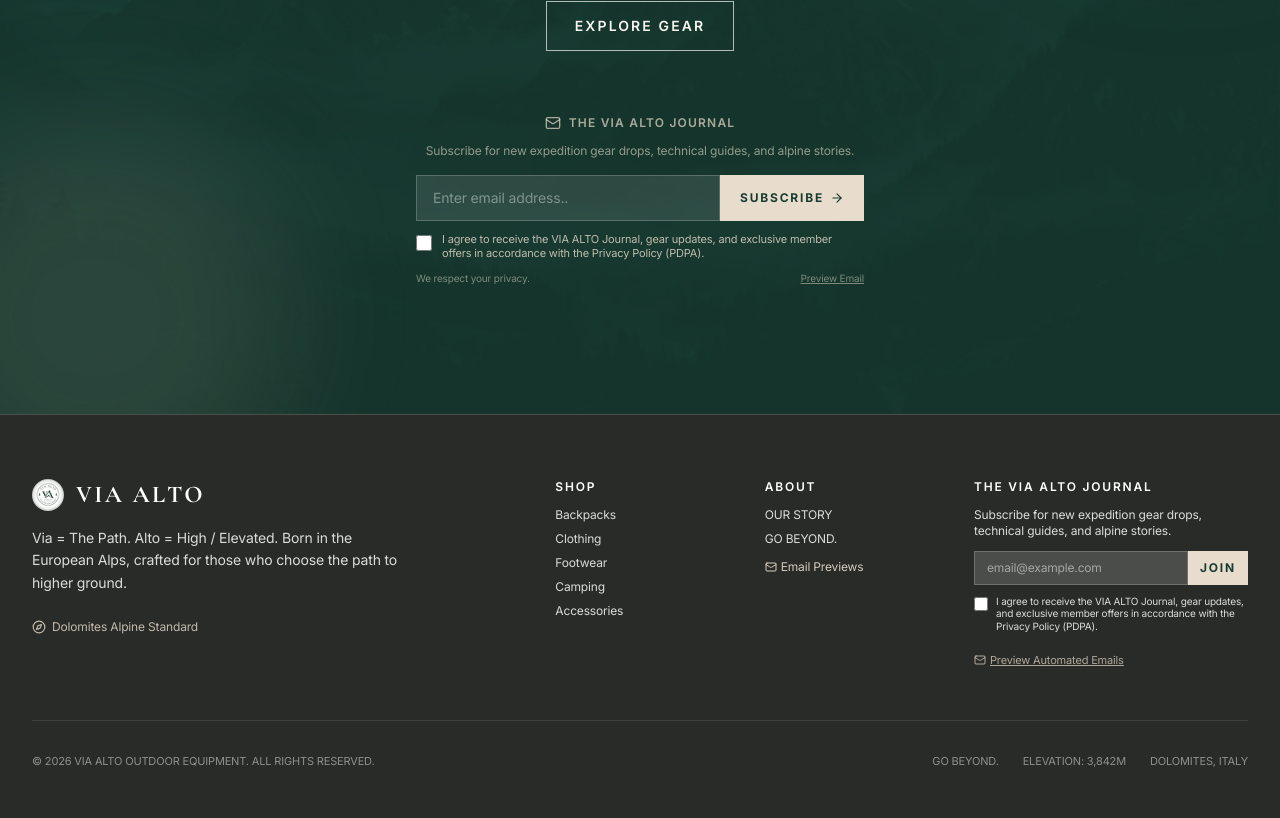
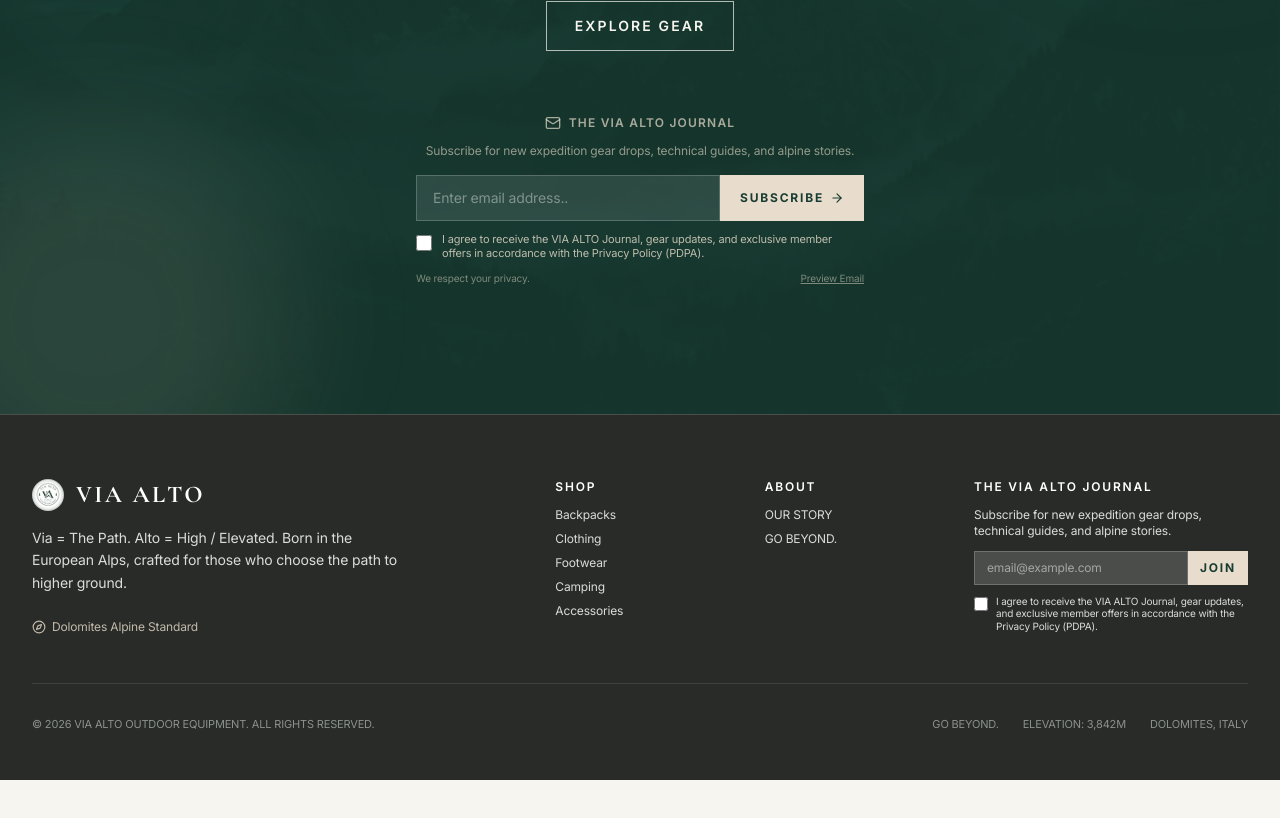
Before and after one commit to Birdie-1/via-alto, a React (Vite) app: page / in a window 1280 px wide. Shown: the part 4062-4880 px from the top of the page. After the commit the page ends 4842 px from the top, so only its background shows below. Built offline with nearby package versions, Linux system fonts and the light colour scheme.

Commit message:
refactor(footer): remove email preview links from footer columns

```diff
--- a/src/components/layout/Footer.jsx
+++ b/src/components/layout/Footer.jsx
@@ -1,5 +1,5 @@
 import React, { useState } from 'react';
-import { Mail, ArrowRight, Compass, Globe, Share2, Check } from 'lucide-react';
+import { Compass, Check } from 'lucide-react';
 import { TRANSLATIONS } from '../../data/translations';
 import { sendSubscribeEmail } from '../../services/emailService';
 import { assetUrl } from '../../utils/assets';
@@ -137,17 +137,6 @@
                   {t.hero_slogan}
                 </button>
               </li>
-              {onOpenEmailPreview && (
-                <li>
-                  <button
-                    onClick={() => onOpenEmailPreview('welcome')}
-                    className="text-beige/90 hover:text-white transition-colors cursor-pointer inline-flex items-center gap-1 pt-1"
-                  >
-                    <Mail size={12} />
-                    <span>{lang === 'th' ? 'ตัวอย่างอีเมล (Email Preview)' : 'Email Previews'}</span>
-                  </button>
-                </li>
-              )}
             </ul>
           </div>
 
@@ -168,15 +157,6 @@
                     {lang === 'th' ? 'สมัครรับข่าวสารสำเร็จ!' : 'Subscribed successfully!'}
                   </span>
                 </div>
-                {onOpenEmailPreview && (
-                  <button
-                    onClick={() => onOpenEmailPreview('welcome')}
-                    className="text-[11px] text-beige hover:text-white underline cursor-pointer inline-flex items-center gap-1 font-sans"
-                  >
-                    <Mail size={12} />
-                    <span>{lang === 'th' ? 'ดูตัวอย่างอีเมลต้อนรับ' : 'Preview Welcome Email'}</span>
-                  </button>
-                )}
               </div>
             ) : (
               <form onSubmit={handleFooterSubscribe} className="space-y-2 text-left">
@@ -220,19 +200,6 @@
                 </div>
               </form>
             )}
-
-            {onOpenEmailPreview && !footerSubscribed && (
-              <div className="pt-1">
-                <button
-                  type="button"
-                  onClick={() => onOpenEmailPreview('welcome')}
-                  className="text-[11px] text-beige/70 hover:text-white underline cursor-pointer inline-flex items-center gap-1 font-sans"
-                >
-                  <Mail size={12} />
-                  <span>{lang === 'th' ? 'ดูตัวอย่างอีเมลระบบ' : 'Preview Automated Emails'}</span>
-                </button>
-              </div>
-            )}
           </div>
 
         </div>
```
